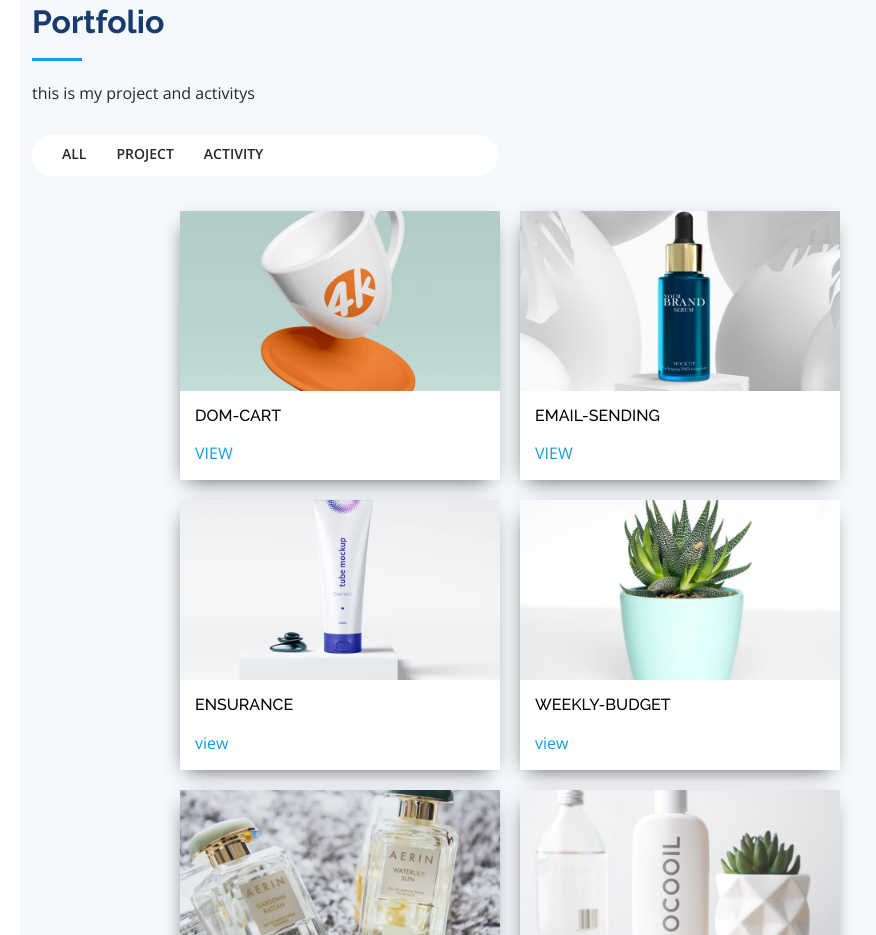
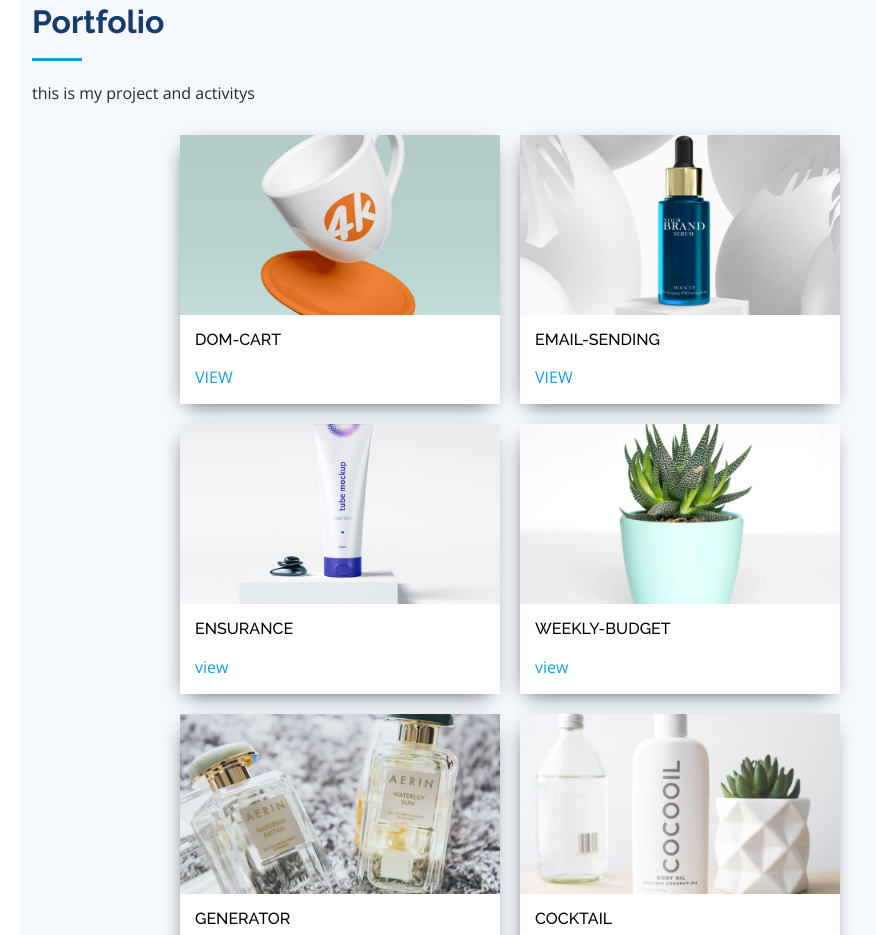
Before and after one commit to Apple094/my-personal-porfolio, a plain HTML site: page index.html in a window 1280 px wide. Shown: the part 2389-3324 px from the top of the page, without its empty margins (280-1156 px from the left). Drawn offline with nearby package versions, Linux system fonts and the light colour scheme.

Commit message:
Update index.html

```diff
--- a/index.html
+++ b/index.html
@@ -234,17 +234,6 @@
           <h2>Portfolio</h2>
           <p>this is my project and activitys</p>
         </div>
-        <div>
-          <div class="row">
-            <div class="col-lg-6" data-aos="fade-up">
-              <ul id="portfolio-filter">
-                <li data-aos="*"class="filter=active">ALL</li>
-                <li data-aos=",filter=project">PROJECT</li>
-                <li data-aos=",filter=activity">ACTIVITY</li>
-               </ul>
-            </div>
-          </div>
-        </div>
         <div class="post-wrapper">
 
           <div>
```
